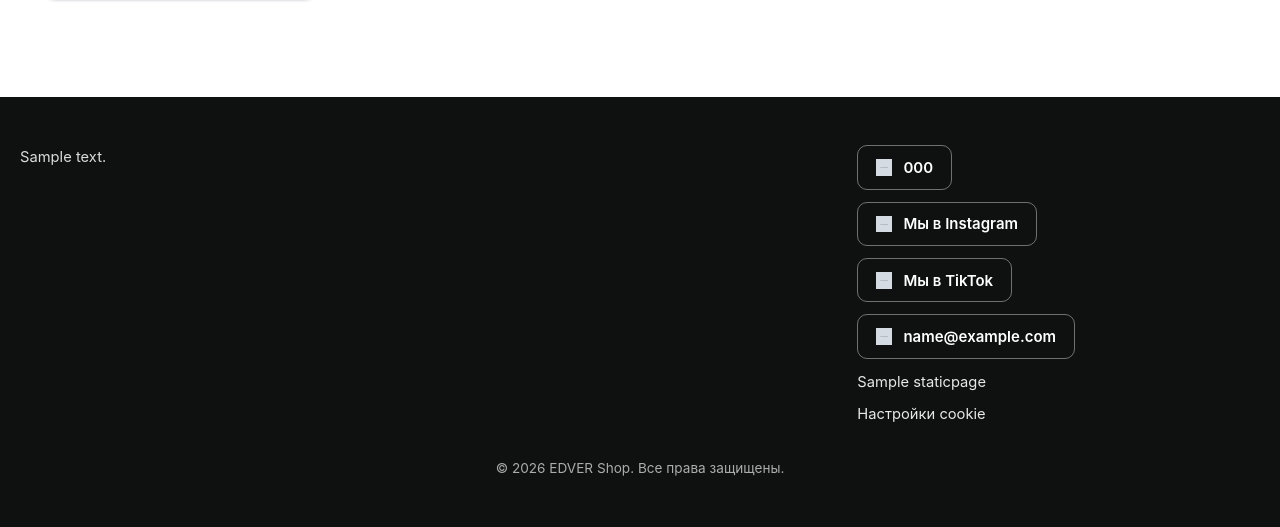
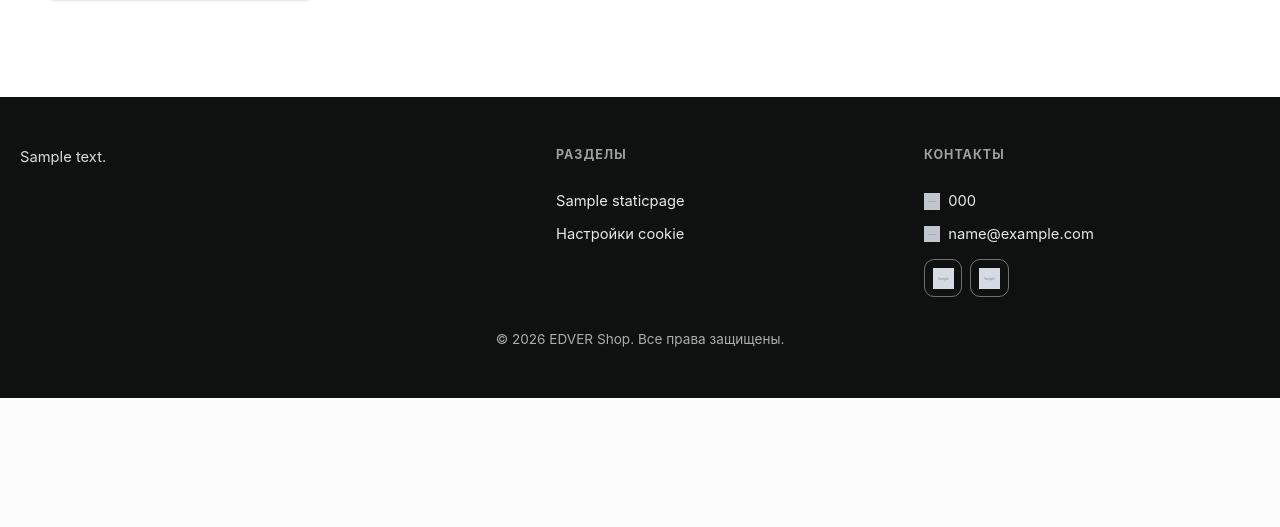
Before and after one commit to Xumpocmb/Edver-shop, a Django app: page /catalog/ in a window 1280 px wide. Shown: the part 866-1393 px from the top of the page. After the commit the page ends 1264 px from the top, so only its background shows below. Run offline with Django 5.2, Linux system fonts and the light colour scheme; tables that the repository leaves empty hold one stand-in row (values such as "Sample post"); grey boxes marked "Sample" are stand-in pictures; data that the repository does not hold is empty; parts of the project's set-up code (start-up, migrations or seed data) failed here and were passed over; some libraries are stand-ins or nearby versions.

Commit message:
Redesign footer into three harmonized columns

```diff
--- a/static/css/style.css
+++ b/static/css/style.css
@@ -1178,7 +1178,7 @@ button {
     padding: 3rem 20px;
     display: grid;
     gap: 2rem;
-    grid-template-columns: 2fr 1fr;
+    grid-template-columns: 1.5fr 1fr 1fr;
 }
 
 .footer-info p {
@@ -1192,27 +1192,55 @@ button {
     margin-top: .5rem;
 }
 
-.footer-copy {
-    font-size: .85rem;
-    opacity: .65;
-    text-align: center;
-    grid-column: 1 / -1;
-}
-
-.footer-side {
+.footer-title {
+    font-size: .78rem;
+    font-weight: 700;
+    letter-spacing: .08em;
+    text-transform: uppercase;
+    opacity: .6;
+    margin-bottom: 1rem;
+}
+
+.footer-col {
     display: flex;
     flex-direction: column;
     align-items: flex-start;
-    gap: .75rem;
+    gap: .6rem;
+}
+
+.footer-nav a,
+.footer-contact {
+    font-size: .92rem;
+    opacity: .9;
+    transition: opacity .2s;
+}
+
+.footer-nav a:hover,
+.footer-contact:hover {
+    opacity: 1;
+    text-decoration: underline;
+}
+
+.footer-contact {
+    display: inline-flex;
+    align-items: center;
+    gap: .5rem;
+}
+
+.footer-socials {
+    display: flex;
+    gap: .5rem;
+    margin-top: .25rem;
 }
 
 .footer-social {
     display: inline-flex;
     align-items: center;
-    gap: .5rem;
-    font-weight: 600;
+    justify-content: center;
+    width: 2.4rem;
+    height: 2.4rem;
+    font-size: 1.1rem;
     border: 1px solid rgba(255, 255, 255, .4);
-    padding: .6rem 1.1rem;
     border-radius: var(--radius);
     transition: background-color .2s, color .2s, border-color .2s;
 }
@@ -1221,34 +1249,6 @@ button {
     background: #fff;
     color: var(--color-footer-bg);
     border-color: #fff;
-}
-
-.footer-phone {
-    font-weight: 700;
-    color: #fff;
-    font-size: 1.05rem;
-    letter-spacing: .02em;
-}
-
-.footer-phone:hover {
-    color: var(--color-accent-hover);
-}
-
-.footer-links {
-    display: flex;
-    flex-direction: column;
-    gap: .6rem;
-}
-
-.footer-links a {
-    font-size: .92rem;
-    opacity: .9;
-    transition: opacity .2s;
-}
-
-.footer-links a:hover {
-    opacity: 1;
-    text-decoration: underline;
 }
 
 .footer-links__btn {
@@ -1267,6 +1267,13 @@ button {
 .footer-links__btn:hover {
     opacity: 1;
     text-decoration: underline;
+}
+
+.footer-copy {
+    font-size: .85rem;
+    opacity: .65;
+    text-align: center;
+    grid-column: 1 / -1;
 }
 
 /* ====== COOKIE BANNER ====== */
--- a/templates/footer.html
+++ b/templates/footer.html
@@ -2,33 +2,38 @@
     <div class="footer-info">
         <p>{{ footer_info.text|linebreaksbr }}</p>
     </div>
-    <div class="footer-side">
+
+    <nav class="footer-col footer-nav" aria-label="Разделы сайта">
+        <h3 class="footer-title">Разделы</h3>
+        {% for page in footer_pages %}
+        <a href="/{{ page.slug }}/">{{ page.title }}</a>
+        {% endfor %}
+        <button type="button" class="footer-links__btn" id="cookie-settings-btn">Настройки cookie</button>
+    </nav>
+
+    <div class="footer-col footer-contacts">
+        <h3 class="footer-title">Контакты</h3>
         {% if phone and phone.number %}
-        <a href="tel:{{ phone.number }}" class="footer-social" aria-label="Телефон">
-            {% if phone.icon_image %}<img src="{{ phone.icon_image.url }}" alt="" style="width: 1.1em; height: 1.1em; vertical-align: -0.15em; margin-right: .2em;">{% else %}{{ phone.icon|default:"📞" }} {% endif %}{{ phone.number }}
-        </a>
-        {% endif %}
-        {% if instagram and instagram.url %}
-        <a href="{{ instagram.url }}" class="footer-social" target="_blank" rel="noopener" aria-label="Instagram">
-            {% if instagram.icon_image %}<img src="{{ instagram.icon_image.url }}" alt="" style="width: 1.1em; height: 1.1em; vertical-align: -0.15em; margin-right: .2em;">{% else %}{{ instagram.icon|default:"📷" }} {% endif %}Мы в Instagram
-        </a>
-        {% endif %}
-        {% if tiktok and tiktok.url %}
-        <a href="{{ tiktok.url }}" class="footer-social" target="_blank" rel="noopener" aria-label="TikTok">
-            {% if tiktok.icon_image %}<img src="{{ tiktok.icon_image.url }}" alt="" style="width: 1.1em; height: 1.1em; vertical-align: -0.15em; margin-right: .2em;">{% else %}{{ tiktok.icon|default:"🎵" }} {% endif %}Мы в TikTok
+        <a href="tel:{{ phone.number }}" class="footer-contact" aria-label="Телефон">
+            {% if phone.icon_image %}<img src="{{ phone.icon_image.url }}" alt="" style="width: 1.1em; height: 1.1em; vertical-align: -0.15em;">{% else %}{{ phone.icon|default:"📞" }}{% endif %}
+            <span>{{ phone.number }}</span>
         </a>
         {% endif %}
         {% if site_email and site_email.email %}
-        <a href="mailto:{{ site_email.email }}" class="footer-social" aria-label="Email">
-            {% if site_email.icon_image %}<img src="{{ site_email.icon_image.url }}" alt="" style="width: 1.1em; height: 1.1em; vertical-align: -0.15em; margin-right: .2em;">{% else %}{{ site_email.icon|default:"✉️" }} {% endif %}{{ site_email.email }}
+        <a href="mailto:{{ site_email.email }}" class="footer-contact" aria-label="Email">
+            {% if site_email.icon_image %}<img src="{{ site_email.icon_image.url }}" alt="" style="width: 1.1em; height: 1.1em; vertical-align: -0.15em;">{% else %}{{ site_email.icon|default:"✉️" }}{% endif %}
+            <span>{{ site_email.email }}</span>
         </a>
         {% endif %}
-        <nav class="footer-links">
-            {% for page in footer_pages %}
-            <a href="/{{ page.slug }}/">{{ page.title }}</a>
-            {% endfor %}
-            <button type="button" class="footer-links__btn" id="cookie-settings-btn">Настройки cookie</button>
-        </nav>
+        <div class="footer-socials">
+            {% if instagram and instagram.url %}
+            <a href="{{ instagram.url }}" class="footer-social" target="_blank" rel="noopener" aria-label="Instagram">{% if instagram.icon_image %}<img src="{{ instagram.icon_image.url }}" alt="" style="width: 1.2em; height: 1.2em;">{% else %}{{ instagram.icon|default:"📷" }}{% endif %}</a>
+            {% endif %}
+            {% if tiktok and tiktok.url %}
+            <a href="{{ tiktok.url }}" class="footer-social" target="_blank" rel="noopener" aria-label="TikTok">{% if tiktok.icon_image %}<img src="{{ tiktok.icon_image.url }}" alt="" style="width: 1.2em; height: 1.2em;">{% else %}{{ tiktok.icon|default:"🎵" }}{% endif %}</a>
+            {% endif %}
+        </div>
     </div>
+
     <div class="footer-copy">© {% now "Y" %} EDVER Shop. Все права защищены.</div>
 </footer>
```
